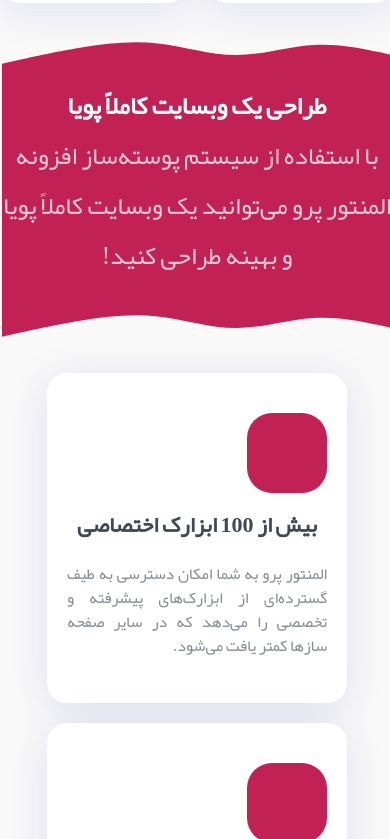
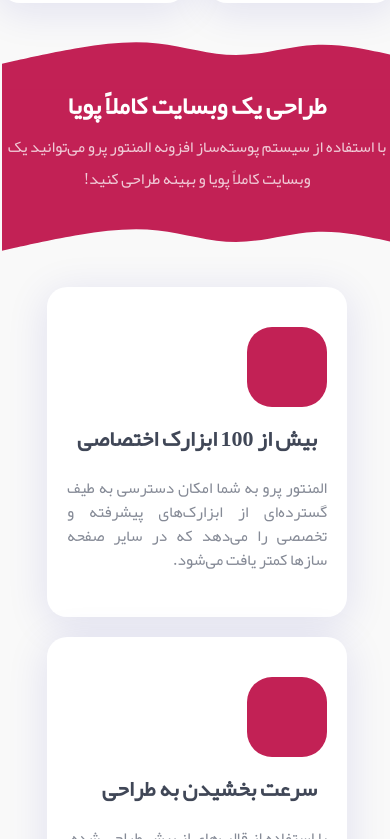
Before and after one commit to sajadanjidani/elementor, a React (Create React App) app: page / in a window 390 px wide. Shown: the part 2545-3384 px from the top of the page. Built offline with nearby package versions, Linux system fonts and the light colour scheme.

Commit message:
coding responsive Comment Slider component

```diff
--- a/src/component/commentSlider/commentSlider.js
+++ b/src/component/commentSlider/commentSlider.js
@@ -2,13 +2,10 @@ import styles from './commentSlider.module.css'
 
 const CommentSlider = ({userName, comment}) => {
 
-    let fontSizeStyle = {
-        fontSize : '16px'
-    }
 
     return(
         <div className={styles.container}>
-            <p className={styles.comment} style={fontSizeStyle}>{comment}</p>
+            <p className={styles.comment}>{comment}</p>
             <div className={styles.userBox}>
                 <div className={styles.imagebox}></div>
                 <p>{userName}</p>
--- a/src/component/commentSlider/commentSlider.module.css
+++ b/src/component/commentSlider/commentSlider.module.css
@@ -19,7 +19,13 @@
 }
 
 .comment{
+    font-size: 16px;
     text-align: right;
+}
+@media (max-width : 556px){
+    .comment{
+        font-size: 14px;
+    }
 }
 .imagebox{
     width: 70px;
--- a/src/component/sectionBanner/sectionBanner.module.css
+++ b/src/component/sectionBanner/sectionBanner.module.css
@@ -11,10 +11,10 @@
 
 .heroContent h1{
     color: white;
-    font-size: 30px;
+    font-size: 35px;
 }
 
-@media (max-width : 500px){
+@media (max-width : 550px){
     .heroContent h1{
         font-size: 25px;
     }
@@ -22,13 +22,6 @@
 
 .heroContent p{
     color: #FFFFFFC2;
-    font-size: 20px;
-}
-
-@media (max-width : 430px){
-    .heroContent p{
-        font-size: 25px;
-    }
 }
 
 .waveTop{
```
